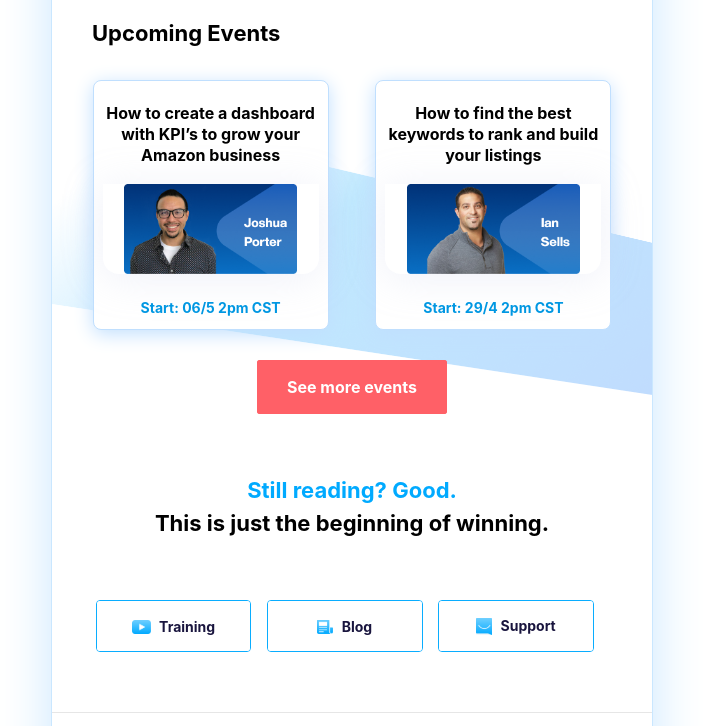
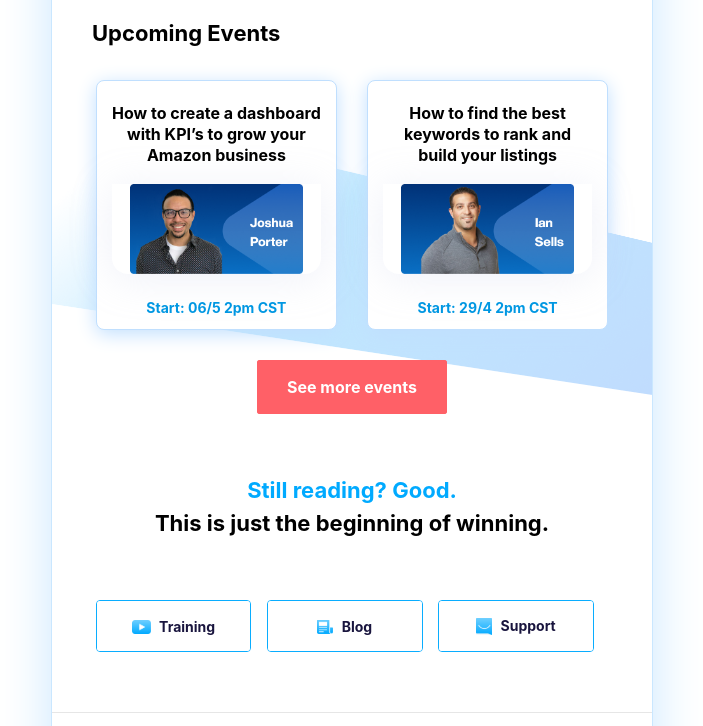
Before and after one commit to andrii91/updatesEmail, a website: page email1_2x.html in a window 1280 px wide. Shown: the part 1644-2370 px from the top of the page, without its empty margins (288-991 px from the left). Drawn offline with Linux system fonts and the light colour scheme.

Commit message:
add new page

```diff
--- a/email1_2x.html
+++ b/email1_2x.html
@@ -71,9 +71,14 @@
         max-width: 10%;
       }
 
-      .mj-column-per-9 {
-        width: 9% !important;
-        max-width: 9%;
+      .mj-column-per-46 {
+        width: 46% !important;
+        max-width: 46%;
+      }
+
+      .mj-column-px-30 {
+        width: 30px !important;
+        max-width: 30px;
       }
 
       .mj-column-px-513 {
@@ -565,12 +570,12 @@
                             </tbody>
                           </table>
                         </div>
-                        <!--[if mso | IE]></td><td class="shadow2-outlook" style="vertical-align:top;width:234px;" ><![endif]-->
-                        <div class="mj-column-per-45 mj-outlook-group-fix shadow2" style="background: #FFFFFF; box-shadow: 0px 4px 19px #C0DFFE; border-radius: 8px; border: 1px solid #C0DFFE; font-size: 0px; text-align: left; direction: ltr; display: inline-block; vertical-align: top; width: 100%;">
+                        <!--[if mso | IE]></td><td class="shadow2-outlook" style="vertical-align:top;width:239.2px;" ><![endif]-->
+                        <div class="mj-column-per-46 mj-outlook-group-fix shadow2" style="background: #FFFFFF; box-shadow: 0px 4px 19px #C0DFFE; border-radius: 8px; border: 1px solid #C0DFFE; font-size: 0px; text-align: left; direction: ltr; display: inline-block; vertical-align: top; width: 100%;">
                           <table border="0" cellpadding="0" cellspacing="0" role="presentation" width="100%">
                             <tbody>
                               <tr>
-                                <td style="vertical-align:top;padding:12px 9px;">
+                                <td style="vertical-align:top;padding:12px 15px;">
                                   <table border="0" cellpadding="0" cellspacing="0" role="presentation" style width="100%">
                                     <tbody>
                                       <tr>
@@ -585,7 +590,7 @@
                                               <tr>
                                                 <td style="max-width: 100%; width: 100%;" width="100%">
                                                   <a href="#" target="_blank" style="color: #BDC6D2; text-decoration: none;">
-                                                    <img alt height="auto" src="images/group-2613.png" style="border: 0; display: block; outline: none; text-decoration: none; height: auto; width: 100%; font-size: 13px; max-width: 173px;" width="216">
+                                                    <img alt height="auto" src="images/group-2613.png" style="border: 0; display: block; outline: none; text-decoration: none; height: auto; width: 100%; font-size: 13px; max-width: 173px;" width="209">
                                                   </a>
                                                 </td>
                                               </tr>
@@ -605,8 +610,8 @@
                             </tbody>
                           </table>
                         </div>
-                        <!--[if mso | IE]></td><td class="" style="vertical-align:top;width:46.8px;" ><![endif]-->
-                        <div class="mj-column-per-9 mj-outlook-group-fix" style="font-size:0px;text-align:left;direction:ltr;display:inline-block;vertical-align:top;width:100%;">
+                        <!--[if mso | IE]></td><td class="" style="vertical-align:top;width:30px;" ><![endif]-->
+                        <div class="mj-column-px-30 mj-outlook-group-fix" style="font-size:0px;text-align:left;direction:ltr;display:inline-block;vertical-align:top;width:100%;">
                           <table border="0" cellpadding="0" cellspacing="0" role="presentation" width="100%">
                             <tbody>
                               <tr>
@@ -620,12 +625,12 @@
                             </tbody>
                           </table>
                         </div>
-                        <!--[if mso | IE]></td><td class="shadow2-outlook" style="vertical-align:top;width:234px;" ><![endif]-->
-                        <div class="mj-column-per-45 mj-outlook-group-fix shadow2" style="background: #FFFFFF; box-shadow: 0px 4px 19px #C0DFFE; border-radius: 8px; border: 1px solid #C0DFFE; font-size: 0px; text-align: left; direction: ltr; display: inline-block; vertical-align: top; width: 100%;">
+                        <!--[if mso | IE]></td><td class="shadow2-outlook" style="vertical-align:top;width:239.2px;" ><![endif]-->
+                        <div class="mj-column-per-46 mj-outlook-group-fix shadow2" style="background: #FFFFFF; box-shadow: 0px 4px 19px #C0DFFE; border-radius: 8px; border: 1px solid #C0DFFE; font-size: 0px; text-align: left; direction: ltr; display: inline-block; vertical-align: top; width: 100%;">
                           <table border="0" cellpadding="0" cellspacing="0" role="presentation" width="100%">
                             <tbody>
                               <tr>
-                                <td style="vertical-align:top;padding:12px 9px;">
+                                <td style="vertical-align:top;padding:12px 15px;">
                                   <table border="0" cellpadding="0" cellspacing="0" role="presentation" style width="100%">
                                     <tbody>
                                       <tr>
@@ -640,7 +645,7 @@
                                               <tr>
                                                 <td style="max-width: 100%; width: 100%;" width="100%">
                                                   <a href="#" target="_blank" style="color: #BDC6D2; text-decoration: none;">
-                                                    <img alt height="auto" src="images/group4518.png" style="border: 0; display: block; outline: none; text-decoration: none; height: auto; width: 100%; font-size: 13px; max-width: 173px;" width="216">
+                                                    <img alt height="auto" src="images/group4518.png" style="border: 0; display: block; outline: none; text-decoration: none; height: auto; width: 100%; font-size: 13px; max-width: 173px;" width="209">
                                                   </a>
                                                 </td>
                                               </tr>
```
Also changed, not shown: email1_4x.html (+21 -16 lines), 2 other files.
